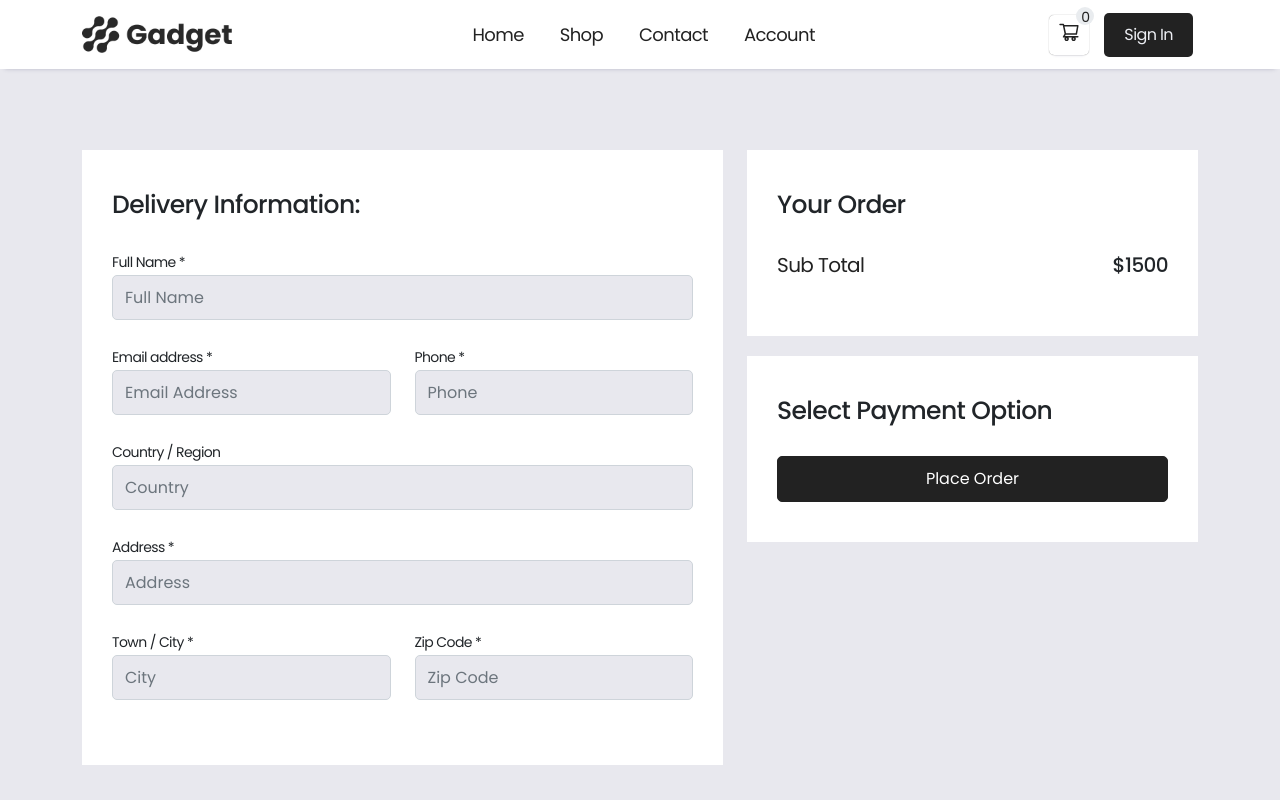
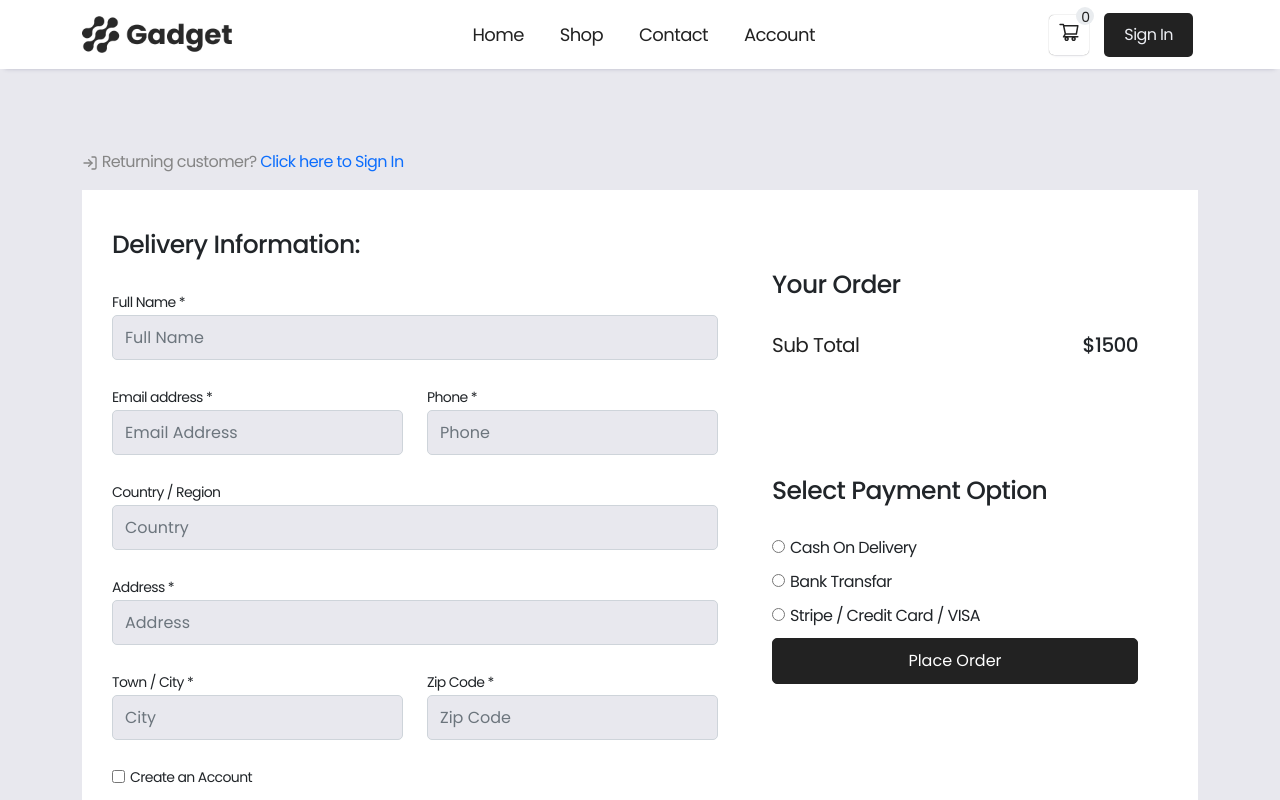
Before and after one commit to rafikadir/Gadget-react-ecommerce-web-application, a React (Vite) app: page /checkout in a window 1280 px wide. Shown: the top 800 px of the page. Built offline with nearby package versions, Linux system fonts and the light colour scheme.

Commit message:
user profile

```diff
--- a/src/components/CheckoutInfo/CheckoutInfo.jsx
+++ b/src/components/CheckoutInfo/CheckoutInfo.jsx
@@ -1,26 +1,42 @@
+import { Link } from 'react-router-dom';
 import './CheckoutInfo.scss';
 import { useForm } from "react-hook-form";
+import { FiLogIn } from 'react-icons/fi';
+import {useState} from 'react';
 
 const CheckoutInfo = () => {
-
+    const [isChecked, setIsChecked] = useState(false);
     const { register, handleSubmit } = useForm();
     const onSubmit = data => {
         console.log(data);
     };
 
+    const handleSelect = (e) => {
+        console.log(e.target.value);
+    }
+
+    const handleAccountCreate = () => {
+        setIsChecked(!isChecked);
+    }
+
     return (
         <section className="checkout-area">
             <div className="container">
+                <div className="return-user">
+                    <p><FiLogIn/> Returning customer? <Link to="/signin">Click here to Sign In</Link></p>
+                </div>
+
+                <form onSubmit={handleSubmit(onSubmit)} className="address-form">
                     <div className="row">
                         <div className="col-lg-7">
                             <div className="address-wrapper">
                                 <h3>Delivery Information:</h3>
 
-                            <form onSubmit={handleSubmit(onSubmit)} className="address-form">
                                 <div className="form-group">
                                     <label className="form-label">Full Name *</label>
                                     <input type='text' placeholder='Full Name' className="form-control" {...register("fullName")} required/>
                                 </div>
+
                                 <div className="row">
                                     <div className="col-lg-6">
                                         <div className="form-group">
@@ -35,6 +51,7 @@ const CheckoutInfo = () => {
                                         </div>
                                     </div>
                                 </div>
+
                                 <div className="form-group">
                                     <label className="form-label">Country / Region</label>
                                     <input type='Country' placeholder= 'Country' className="form-control" {...register("Country")} required/>
@@ -43,6 +60,7 @@ const CheckoutInfo = () => {
                                     <label className="form-label">Address *</label>
                                     <input type='text' placeholder= 'Address' className="form-control" {...register("Address")} required/>
                                 </div>
+
                                 <div className="row">
                                     <div className="col-lg-6">
                                         <div className="form-group">
@@ -57,7 +75,11 @@ const CheckoutInfo = () => {
                                         </div>
                                     </div>
                                 </div>
-                            </form>
+
+                                <div className="form-group create-account">
+                                    <input type="checkbox" name="create-account" id="create-account" onChange={handleAccountCreate} checked={isChecked}/>
+                                    <label htmlFor="create-account">Create an Account</label>
+                                </div>
                             </div>
                         </div>
 
@@ -73,12 +95,29 @@ const CheckoutInfo = () => {
 
                             <div className="payment-info">
                                 <h3>Select Payment Option</h3>
-                            <button className="payment-btn">
+
+                                <ul className="payment-list">
+                                    <li>
+                                        <input type="radio" name="select-payment" id="cod" value="cod" onChange={handleSelect}/>
+                                        <label htmlFor="cod">Cash On Delivery</label>
+                                    </li>
+                                    <li>
+                                        <input type="radio" name="select-payment" id="bank-transfar" value="bank" onChange={handleSelect}/>
+                                        <label htmlFor="bank-transfar">Bank Transfar</label>
+                                    </li>
+                                    <li>
+                                        <input type="radio" name="select-payment" id="stripe" value="strpe" onChange={handleSelect}/>
+                                        <label htmlFor="stripe">Stripe / Credit Card / VISA</label>
+                                    </li>
+                                </ul>
+
+                                <button type='submit' className="payment-btn">
                                     Place Order
                                 </button>
                             </div>
                         </div>
                     </div>
+                </form>
             </div>
         </section>
     );
--- a/src/components/CheckoutInfo/CheckoutInfo.scss
+++ b/src/components/CheckoutInfo/CheckoutInfo.scss
@@ -4,7 +4,7 @@
     padding: 150px 0 100px;
     background: rgba(3, 0, 71, 0.09);
 
-    .address-wrapper {
+    .address-form {
         padding: 40px 30px;
         background: $white-color;
 
@@ -13,7 +13,7 @@
             margin-bottom: 30px;
         }
 
-        .address-form {
+        .address-wrapper {
             .form-group {
                 margin-bottom: 25px;
 
@@ -31,6 +31,14 @@
                     &:focus {
                         border: 1px solid $black-color;
                         box-shadow: none;
+                    }
+                }
+
+                &.create-account {
+                    input {
+                        margin-right: 5px;
+                        bottom: -1px;
+                        position: relative;
                     }
                 }
             }
@@ -76,6 +84,20 @@
             margin-bottom: 30px;
         }
 
+        .payment-list {
+            padding: 0;
+            margin: 0;
+
+            li {
+                list-style: none;
+                margin: 10px 0;
+
+                input {
+                    margin-right: 5px;
+                }
+            }
+        }
+
         .payment-btn {
             background: $black-color;
             color: $white-color;
--- a/src/components/Dashboard/Dashbaord.jsx
+++ b/src/components/Dashboard/Dashbaord.jsx
@@ -16,8 +16,8 @@ const Dashbaord = () => {
                     </div>
                     <div className="dashboard-img">
                         {
-                            userInfo.photoURL ?
-                            userInfo.photoURL
+                            userInfo?.photoURL ?
+                            userInfo?.photoURL
                             :
                             <img src="https://images.unsplash.com/photo-1494790108377-be9c29b29330?ixlib=rb-4.0.3&ixid=M3wxMjA3fDB8MHxwaG90by1wYWdlfHx8fGVufDB8fHx8fA%3D%3D&auto=format&fit=crop&w=687&q=80" alt="user"/>
                         }
@@ -72,6 +72,34 @@ const Dashbaord = () => {
                             </div>
                         </div>
                     </div>
+
+                    <div className="row">
+                        <div className="col-lg-12">
+                            <div className="dashboard-account">
+                                <h3>Your Information:</h3>
+                                <table>
+                                    <tbody>
+                                        <tr>
+                                            <td><strong>Name:</strong></td>
+                                            <td>Md Rafi Kadir</td>
+                                        </tr>
+                                        <tr>
+                                            <td><strong>Phone:</strong></td>
+                                            <td>+8801788615327</td>
+                                        </tr>
+                                        <tr>
+                                            <td><strong>E-mail:</strong></td>
+                                            <td>rafikadir2000@gmail.com</td>
+                                        </tr>
+                                        <tr>
+                                            <td><strong>Address:</strong></td>
+                                            <td>City: West Columbia, State: South Carolina, Zip Code: 29169, Country: United States</td>
+                                        </tr>
+                                    </tbody>
+                                </table>
+                            </div>
+                        </div>
+                    </div>
                 </div>
             </div>
         </section>
--- a/src/components/Profile/Profile.jsx
+++ b/src/components/Profile/Profile.jsx
@@ -6,18 +6,52 @@ const Profile = () => {
              <div className="profile-text">
                 <h2>Profile Information 💼</h2>
             </div>
-            <div className="profile-info">
-                <table>
-                    <tr>
-                        <td>Name</td>
-                        <td>Rafi Kadir</td>
-                    </tr>
-                    <tr>
-                        <td>E-mail</td>
-                        <td>rafikadir2000@gmail.com</td>
-                    </tr>
-                </table>
-            </div>
+            <form>
+                <div className="form-group">
+                    <label className="form-label">Full Name</label>
+                    <input type='text' placeholder='Full Name' className="form-control" required/>
+                </div>
+
+                <div className="row">
+                    <div className="col-lg-6">
+                        <div className="form-group">
+                            <label className="form-label">Email address</label>
+                            <input type='email' placeholder='Email Address' className="form-control" required/>
+                        </div>
+                    </div>
+                    <div className="col-lg-6">
+                        <div className="form-group">
+                            <label className="form-label">Phone</label>
+                            <input type='phone' placeholder= 'Phone' className="form-control"  required/>
+                        </div>
+                    </div>
+                </div>
+
+                <div className="form-group">
+                    <label className="form-label">Country / Region</label>
+                    <input type='Country' placeholder= 'Country' className="form-control"required/>
+                </div>
+                <div className="form-group">
+                    <label className="form-label">Address</label>
+                    <input type='text' placeholder= 'Address' className="form-control"  required/>
+                </div>
+
+                <div className="row">
+                    <div className="col-lg-6">
+                        <div className="form-group">
+                            <label className="form-label">Town / City</label>
+                            <input type='City' placeholder= 'City' className="form-control" required/>
+                        </div>
+                    </div>
+                    <div className="col-lg-6">
+                        <div className="form-group">
+                            <label className="form-label">Zip Code</label>
+                            <input type='Zip Code' placeholder= 'Zip Code' className="form-control" required/>
+                        </div>
+                    </div>
+                </div>
+                <button>Update Information</button>
+            </form>
         </section>
     );
 };
```
Lines whose indentation alone changed are shown as unchanged.
